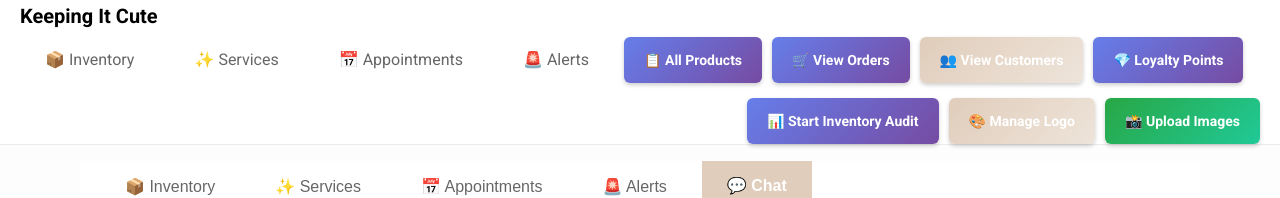
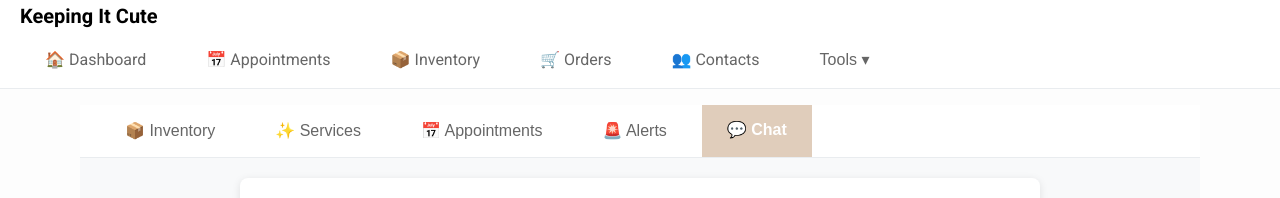
Before and after one commit to schoenwetteradam/wix-keeping-it-cute-app, a Next.js app: page /staff-chat in a window 1280 px wide. Shown: the top 198 px of the page. Built offline with nearby package versions, Linux system fonts and the light colour scheme; no server answers.

Commit message:
Revamp navigation with Tools dropdown

```diff
--- a/components/NavBar.js
+++ b/components/NavBar.js
@@ -5,11 +5,15 @@ import styles from './NavBar.module.css'
 
 export default function NavBar() {
   const [open, setOpen] = useState(false)
+  const [toolsOpen, setToolsOpen] = useState(false)
   const router = useRouter()
 
-  // Close mobile menu on route change
+  // Close menus on route change
   useEffect(() => {
-    const handleRouteChange = () => setOpen(false)
+    const handleRouteChange = () => {
+      setOpen(false)
+      setToolsOpen(false)
+    }
     router.events.on('routeChangeComplete', handleRouteChange)
     return () => {
       router.events.off('routeChangeComplete', handleRouteChange)
@@ -27,31 +31,34 @@ export default function NavBar() {
         &#9776;
       </button>
       <div className={`${styles.links} ${open ? styles.show : ''}`}>
-        <Link href="/staff?tab=inventory" className={styles.tab}>
-          📦 Inventory
-        </Link>
-        <Link href="/staff?tab=services" className={styles.tab}>
-          ✨ Services
+        <Link href="/staff" className={styles.tab}>
+          🏠 Dashboard
         </Link>
         <Link href="/staff?tab=appointments" className={styles.tab}>
           📅 Appointments
         </Link>
-        <Link href="/alerts" className={styles.tab}>
-          🚨 Alerts
+        <Link href="/staff?tab=inventory" className={styles.tab}>
+          📦 Inventory
         </Link>
+        <Link href="/orders" className={styles.tab}>
+          🛒 Orders
+        </Link>
+        <Link href="/customers" className={styles.tab}>
+          👥 Contacts
+        </Link>
+        <div className={styles.tools}>
+          <button
+            className={styles.tab}
+            onClick={() => setToolsOpen(!toolsOpen)}
+            aria-haspopup="true"
+            aria-expanded={toolsOpen}
+          >
+            Tools ▾
+          </button>
+          <div className={`${styles.dropdown} ${toolsOpen ? styles.show : ''}`}>
             <Link href="/all-products" className={styles.action}>
               📋 All Products
             </Link>
-        <Link href="/orders" className={styles.action}>
-          🛒 View Orders
-        </Link>
-        <Link href="/customers" className={`${styles.action} ${styles.beige}`}>
-          👥 View Customers
-        </Link>
-        <Link href="/loyalty-dashboard" className={styles.action}>
-          💎 Loyalty Points
-        </Link>
-        <div className={styles.right}>
             <Link href="/inventory-audit" className={styles.action}>
               📊 Start Inventory Audit
             </Link>
@@ -61,6 +68,10 @@ export default function NavBar() {
             <Link href="/upload-product-images" className={`${styles.action} ${styles.green}`}>
               📸 Upload Images
             </Link>
+            <Link href="/loyalty-dashboard" className={styles.action}>
+              💎 Loyalty Points
+            </Link>
+          </div>
         </div>
       </div>
     </nav>
--- a/components/NavBar.module.css
+++ b/components/NavBar.module.css
@@ -14,6 +14,32 @@
   gap: 10px;
   flex-wrap: wrap;
   align-items: center;
+}
+
+.show {
+  display: flex;
+}
+
+.tools {
+  position: relative;
+}
+
+.dropdown {
+  position: absolute;
+  top: 100%;
+  left: 0;
+  background: #fff;
+  border: 1px solid #e9ecef;
+  border-radius: 4px;
+  padding: 0.5rem;
+  display: none;
+  flex-direction: column;
+  gap: 0.5rem;
+  z-index: 1000;
+}
+
+.dropdown.show {
+  display: flex;
 }
 
 .tab {
```
Lines whose indentation alone changed are shown as unchanged.
